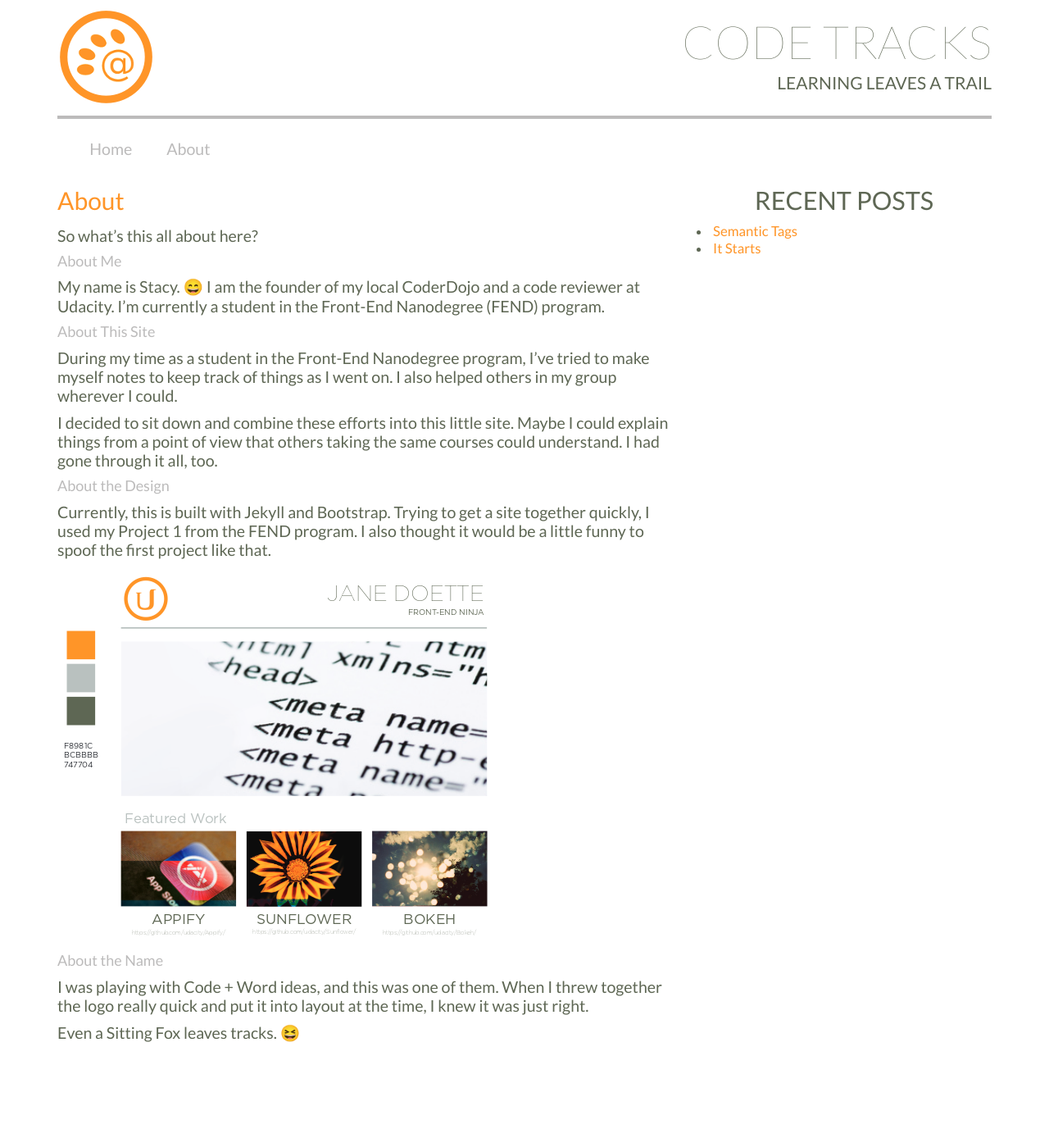
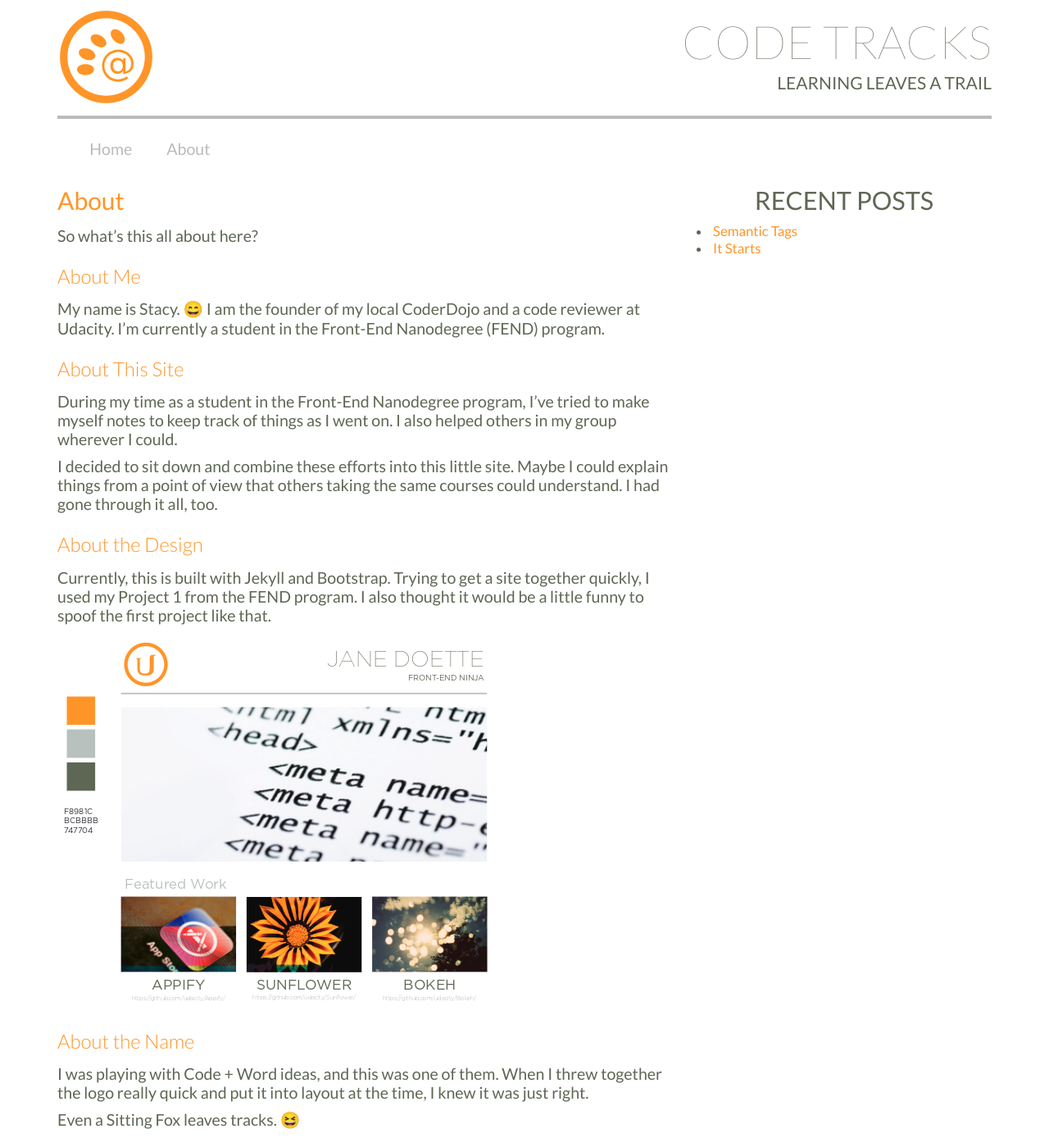
Before and after one commit to Digizard/codetracks.net, a Jekyll site: the page built from about/index.md, in a window 1280 px wide. Shown: the whole page at 82% size. Built offline with Jekyll 4.4.1, drawn with Linux system fonts in a browser that asks for light colours; emoji names are drawn with the system emoji font; Markdown is read by kramdown in place of the engine named in the settings; before the commit the page ends 1282 px from its top, so only the background shows below that.

```diff
--- a/about/index.md
+++ b/about/index.md
@@ -7,14 +7,14 @@ layout: page
 So what's this all about here?
 
 
-#### About Me ####
+### About Me ###
 
 My name is Stacy. :smile: I am the founder of my local CoderDojo and a code
 reviewer at Udacity. I'm currently a student in the	Front-End Nanodegree (FEND)
 program.
 
 
-#### About This Site ####
+### About This Site ###
 
 During my time as a student in the Front-End Nanodegree program, I've  tried to
 make myself notes to keep track of things as I went on. I also helped others in
@@ -25,7 +25,7 @@ could explain things from a point of view that others taking the same courses
 could understand. I had gone through it all, too.
 
 
-#### About the Design ####
+### About the Design ###
 
 Currently, this is built with Jekyll and Bootstrap. Trying to get a site
 together quickly, I used my Project 1 from the FEND program. I also thought it
@@ -34,7 +34,7 @@ would be a little funny to spoof the first project like that.
 ![Project 1 mock-up]({{ site.assets }}/project1-mockup.png)
 
 
-#### About the Name ####
+### About the Name ###
 
 I was playing with Code + Word ideas, and this was one of them. When I threw
 together the logo really quick and put it into layout at the time, I knew it was
```
